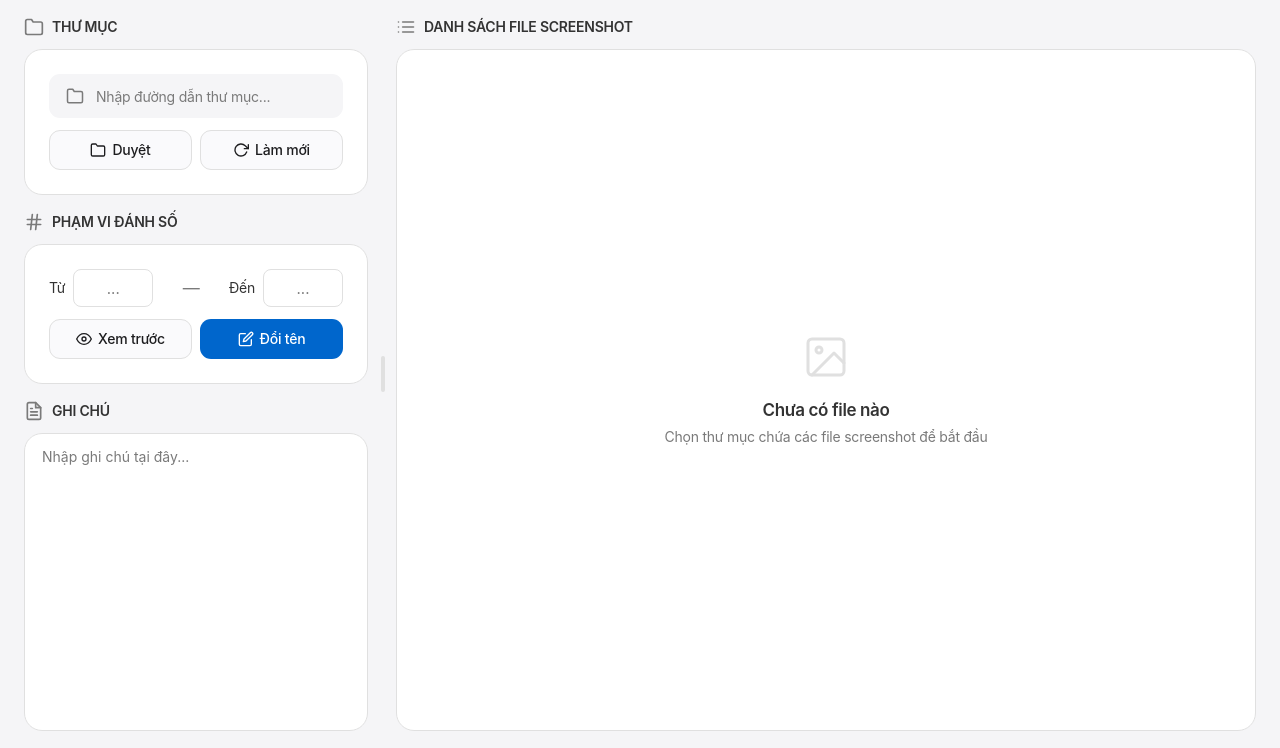
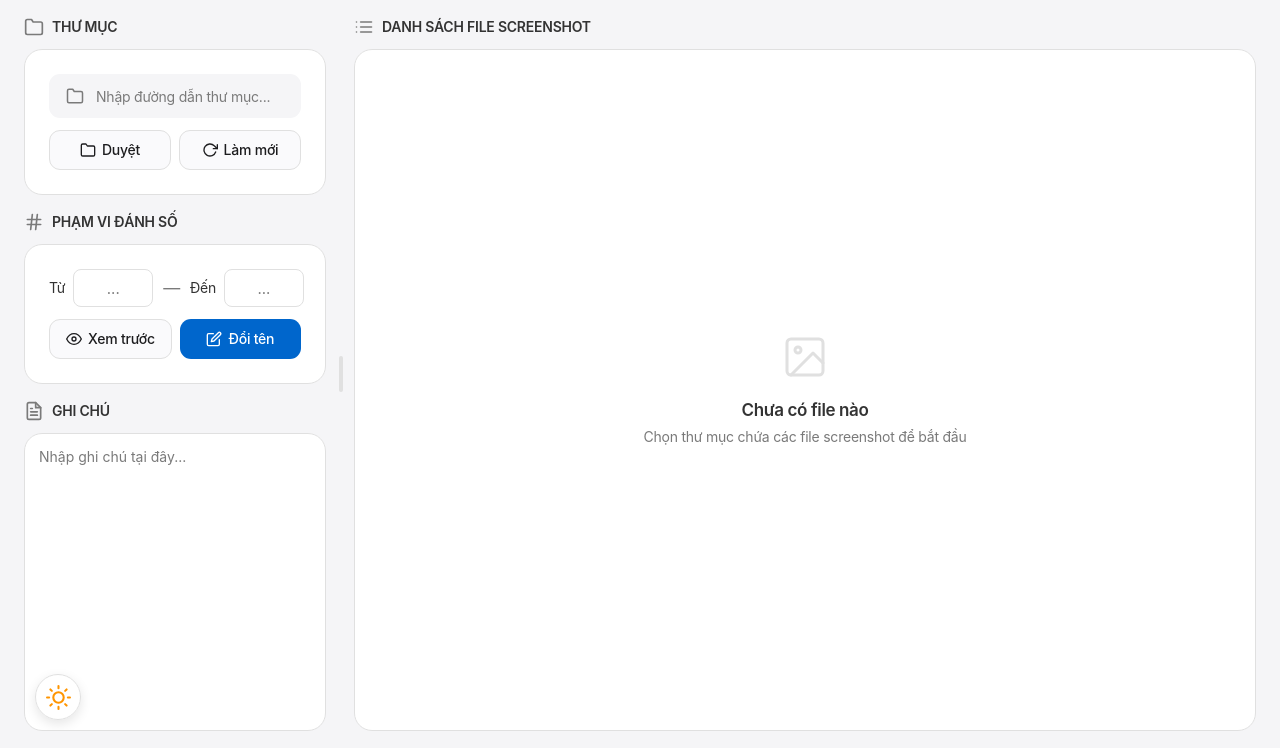
Before and after one commit to trietnguyen2611/Screenshot-Indexing, a Flask app: page / in a window 1280 px wide. Shown: the part 52-800 px from the top of the page. Run offline with Flask 3, Linux system fonts and the light colour scheme.

Commit message:
UI/UX improvement

```diff
--- a/static/app.js
+++ b/static/app.js
@@ -376,12 +376,20 @@ function initResizer() {
 
     if (!container || !sidebar || !resizer) return;
 
+    const getMinWidth = () => {
+        const containerWidth = container.getBoundingClientRect().width;
+        return Math.max(260, Math.round(containerWidth * 0.25));
+    };
+
     // Restore saved sidebar width
     const savedWidth = localStorage.getItem('sidebar_width');
+    const minWidth = getMinWidth();
     if (savedWidth) {
         const parsed = parseInt(savedWidth, 10);
-        if (!isNaN(parsed) && parsed >= 220 && parsed <= 600) {
+        if (!isNaN(parsed) && parsed >= minWidth && parsed <= 650) {
             sidebar.style.width = `${parsed}px`;
+        } else {
+            sidebar.style.width = `${minWidth}px`;
         }
     }
 
@@ -406,10 +414,11 @@ function initResizer() {
         if (!isDragging) return;
         const deltaX = e.clientX - startX;
         const containerWidth = container.getBoundingClientRect().width;
-        const maxAllowed = Math.min(600, containerWidth - 300);
+        const minAllowed = Math.max(260, Math.round(containerWidth * 0.25)); // Limit at 2.5:7.5 ratio (min 25%)
+        const maxAllowed = Math.min(650, containerWidth - 350);
         let newWidth = startWidth + deltaX;
 
-        newWidth = Math.max(240, Math.min(newWidth, maxAllowed));
+        newWidth = Math.max(minAllowed, Math.min(newWidth, maxAllowed));
         sidebar.style.width = `${newWidth}px`;
     };
 
@@ -548,6 +557,27 @@ document.addEventListener('keydown', (e) => {
     }
 });
 
+// ── Theme Switching ─────────────────────────────────────────────────
+
+function toggleTheme() {
+    const current = document.documentElement.getAttribute('data-theme');
+    const target = current === 'dark' ? 'light' : 'dark';
+    document.documentElement.setAttribute('data-theme', target);
+    localStorage.setItem('user_theme', target);
+    showToast(`Đã chuyển sang ${target === 'dark' ? 'Giao diện Tối' : 'Giao diện Sáng'}`);
+}
+
+function initTheme() {
+    const saved = localStorage.getItem('user_theme');
+    if (saved) {
+        document.documentElement.setAttribute('data-theme', saved);
+    } else if (window.matchMedia && window.matchMedia('(prefers-color-scheme: dark)').matches) {
+        document.documentElement.setAttribute('data-theme', 'dark');
+    }
+}
+
+initTheme();
+
 // ── Init ────────────────────────────────────────────────────────────
 
 document.addEventListener('DOMContentLoaded', () => {
--- a/static/style.css
+++ b/static/style.css
@@ -136,9 +136,9 @@ body {
 }
 
 .sidebar-panel {
-    width: 350px;
-    min-width: 250px;
-    max-width: 600px;
+    width: 25%;
+    min-width: 260px;
+    max-width: 650px;
     display: flex;
     flex-direction: column;
     overflow-y: auto;
@@ -759,8 +759,21 @@ body {
     flex: 1;
     display: flex;
     flex-direction: column;
-    padding: var(--space-sm) var(--space-md);
+    position: relative;
+    padding: 0;
     min-height: 140px;
+    overflow: hidden;
+    transition: border-color 0.2s ease, box-shadow 0.2s ease;
+}
+
+.notes-card:focus-within {
+    border-color: var(--color-primary);
+    box-shadow: 0 0 0 3px rgba(0, 102, 204, 0.15);
+}
+
+[data-theme="dark"] .notes-card:focus-within {
+    border-color: var(--color-primary);
+    box-shadow: 0 0 0 3px rgba(10, 132, 255, 0.25);
 }
 
 .notes-input {
@@ -776,6 +789,7 @@ body {
     color: var(--color-ink);
     resize: none;
     outline: none;
+    padding: 12px 14px 62px 14px;
 }
 
 .notes-input::placeholder {
@@ -1182,3 +1196,154 @@ tbody tr:last-child td {
         min-height: 400px;
     }
 }
+
+/* ── Dark Theme Tokens & Overrides ───────────────────────────────── */
+
+[data-theme="dark"] {
+    --color-primary: #0a84ff;
+    --color-primary-focus: #409cff;
+    --color-primary-on-dark: #2997ff;
+
+    --color-ink: #f5f5f7;
+    --color-ink-muted-80: #e5e5ea;
+    --color-ink-muted-48: #98989d;
+
+    --color-canvas: #1c1c1e;
+    --color-canvas-parchment: #2c2c2e;
+    --color-surface-pearl: #3a3a3c;
+
+    --color-hairline: #38383a;
+    --color-divider-soft: #2c2c2e;
+
+    --color-on-primary: #ffffff;
+}
+
+[data-theme="dark"] body {
+    background-color: #121214;
+}
+
+[data-theme="dark"] .header {
+    background: rgba(28, 28, 30, 0.82);
+    border-bottom-color: var(--color-hairline);
+}
+
+[data-theme="dark"] .card {
+    background: #1c1c1e;
+    border-color: #2c2c2e;
+    box-shadow: 0 4px 20px rgba(0, 0, 0, 0.3);
+}
+
+[data-theme="dark"] .modal {
+    background: #1c1c1e;
+    border: 1px solid #38383a;
+    box-shadow: 0 20px 50px rgba(0, 0, 0, 0.6);
+}
+
+[data-theme="dark"] .modal-header {
+    border-bottom-color: #2c2c2e;
+}
+
+[data-theme="dark"] .modal-close {
+    background: #2c2c2e;
+    color: #98989d;
+}
+
+[data-theme="dark"] .modal-close:hover {
+    background: rgba(255, 69, 58, 0.2);
+    color: #ff453a;
+}
+
+[data-theme="dark"] .image-body {
+    background: #121214;
+}
+
+[data-theme="dark"] .image-nav-btn {
+    background: rgba(44, 44, 46, 0.85);
+    color: #f5f5f7;
+    border-color: #38383a;
+}
+
+[data-theme="dark"] .image-nav-btn:hover {
+    background: #3a3a3c;
+    color: #0a84ff;
+}
+
+[data-theme="dark"] thead th {
+    background: #2c2c2e;
+    color: #98989d;
+    border-bottom-color: #38383a;
+}
+
+[data-theme="dark"] tbody td {
+    border-bottom-color: #2c2c2e;
+}
+
+[data-theme="dark"] .toast {
+    background: rgba(44, 44, 46, 0.9);
+    color: #ffffff;
+    border-color: rgba(255, 255, 255, 0.15);
+}
+
+/* ── Notes Header & Theme Toggle Button ──────────────────────────── */
+
+.theme-toggle-btn {
+    position: absolute;
+    bottom: 10px;
+    left: 10px;
+    z-index: 10;
+    width: 46px;
+    height: 46px;
+    border-radius: 50%;
+    background: rgba(255, 255, 255, 0.75);
+    backdrop-filter: blur(16px) saturate(180%);
+    -webkit-backdrop-filter: blur(16px) saturate(180%);
+    border: 1px solid var(--color-hairline);
+    color: var(--color-ink);
+    cursor: pointer;
+    display: flex;
+    align-items: center;
+    justify-content: center;
+    box-shadow: 0 4px 12px rgba(0, 0, 0, 0.1);
+    transition: all 0.25s cubic-bezier(0.34, 1.56, 0.64, 1);
+    outline: none;
+}
+
+[data-theme="dark"] .theme-toggle-btn {
+    background: rgba(58, 58, 60, 0.85);
+    border: 1px solid rgba(255, 255, 255, 0.15);
+    color: #ffd60a;
+    box-shadow: 0 4px 14px rgba(0, 0, 0, 0.35);
+}
+
+.theme-toggle-btn:hover {
+    transform: scale(1.12) rotate(15deg);
+    border-color: var(--color-primary);
+}
+
+.theme-toggle-btn:active {
+    transform: scale(0.92) rotate(-15deg);
+}
+
+.theme-icon {
+    width: 25px;
+    height: 25px;
+    transition: all 0.25s cubic-bezier(0.34, 1.56, 0.64, 1);
+}
+
+.icon-sun {
+    display: block;
+    color: #ff9500;
+}
+
+.icon-moon {
+    display: none;
+    color: #ffd60a;
+}
+
+[data-theme="dark"] .icon-sun {
+    display: none;
+}
+
+[data-theme="dark"] .icon-moon {
+    display: block;
+}
--- a/templates/index.html
+++ b/templates/index.html
@@ -135,6 +135,22 @@
                     </div>
                     <div class="card notes-card">
                         <textarea id="notes-input" class="notes-input" placeholder="Nhập ghi chú tại đây..." oninput="saveNotes()"></textarea>
+                        <button id="theme-toggle-btn" class="theme-toggle-btn" onclick="toggleTheme()" title="Đổi chế độ Sáng / Tối">
+                            <svg class="theme-icon icon-sun" viewBox="0 0 24 24" fill="none" stroke="currentColor" stroke-width="2" stroke-linecap="round" stroke-linejoin="round">
+                                <circle cx="12" cy="12" r="5"/>
+                                <line x1="12" y1="1" x2="12" y2="3"/>
+                                <line x1="12" y1="21" x2="12" y2="23"/>
+                                <line x1="4.22" y1="4.22" x2="5.64" y2="5.64"/>
+                                <line x1="18.36" y1="18.36" x2="19.78" y2="19.78"/>
+                                <line x1="1" y1="12" x2="3" y2="12"/>
+                                <line x1="21" y1="12" x2="23" y2="12"/>
+                                <line x1="4.22" y1="19.78" x2="5.64" y2="18.36"/>
+                                <line x1="18.36" y1="5.64" x2="19.78" y2="4.22"/>
+                            </svg>
+                            <svg class="theme-icon icon-moon" viewBox="0 0 24 24" fill="none" stroke="currentColor" stroke-width="2" stroke-linecap="round" stroke-linejoin="round">
+                                <path d="M21 12.79A9 9 0 1 1 11.21 3 7 7 0 0 0 21 12.79z"/>
+                            </svg>
+                        </button>
                     </div>
                 </section>
 
```
